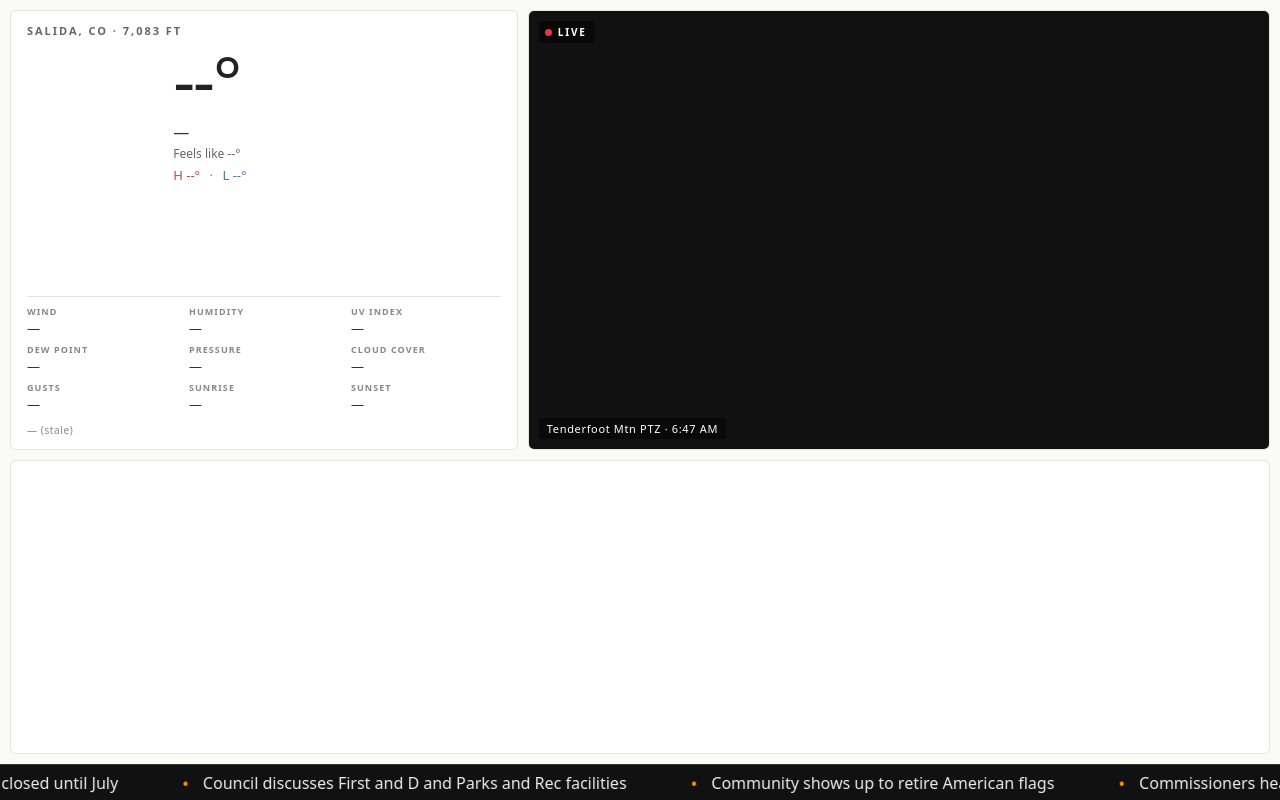
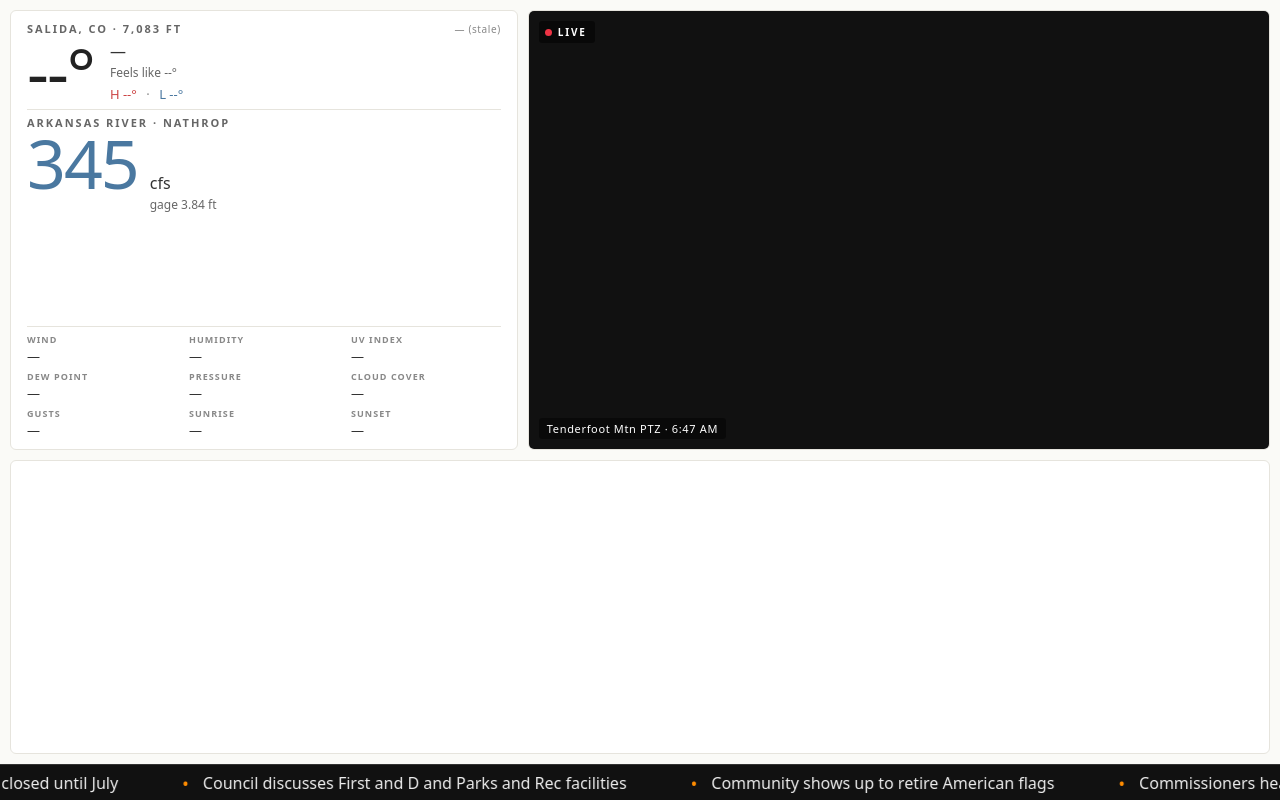
Before and after one commit to conspiculus/kitchendash, a plain HTML site: page index.html in a window 1280 px wide. Drawn offline with Linux system fonts and the light colour scheme; no server answers.

Commit message:
Add Arkansas River flow to current-conditions panel
Discharge from USGS 07091200 (near Nathrop) shown as the hero number at
the same 68px size as the temperature, in the cool 'water' blue, with cfs
and gage height beside it. Fetches the same-origin riverflow.json mirror
every 15 min, keeps last-good on failure.

To fit the second hero number on the 1024x600 target: dropped the now-
redundant current-weather icon, moved the condition/feels/hi-lo text beside
the temperature, and moved the 'Updated' stamp onto the header row. Seeded
riverflow.json with the first live reading so Pages shows data immediately.

Co-Authored-By: Claude Opus 4.8 (1M context) <noreply@anthropic.com>

```diff
--- a/app.js
+++ b/app.js
@@ -44,6 +44,13 @@
     `&timezone=${encodeURIComponent(TZ)}&forecast_days=10`;
   const WX_INTERVAL_MS = 15 * 60 * 1000;
   const WX_RETRY_MS = 60 * 1000;
+
+  // Arkansas River near Nathrop (USGS 07091200). riverflow.json is mirrored
+  // into the repo by the "Update river flow" GH Action every 30 min; the gauge
+  // itself reports every 15 min, so refetch the same-origin mirror on that beat.
+  const RIVER_PATH = 'riverflow.json';
+  const RIVER_INTERVAL_MS = 15 * 60 * 1000;
+  const RIVER_RETRY_MS = 60 * 1000;
 
   const RSS_PATH = 'headlines.xml';
   // headlines.xml is regenerated every 3h by the GH Action; refetching the
@@ -111,13 +118,13 @@
   const el = {
     temp: $('temp'), cond: $('cond'), feels: $('feels'),
     hi: $('hi'), lo: $('lo'),
-    nowIcon: $('now-icon'),
     wind: $('wind'), humidity: $('humidity'), uv: $('uv'),
     dew: $('dew'), pressure: $('pressure'), cloud: $('cloud'),
     gusts: $('gusts'), sunrise: $('sunrise'), sunset: $('sunset'),
     stamp: $('wx-stamp'),
     cam: $('cam'), camTime: $('cam-time'), camStale: $('cam-stale'),
     days: $('days'),
+    riverFlow: $('river-flow'), riverGage: $('river-gage'),
   };
 
   /* ── Helpers ─────────────────────────────────────────────────────── */
@@ -331,7 +338,6 @@
     const lo = d.temperature_2m_min ? d.temperature_2m_min[0] : null;
     el.hi.textContent = fmtTemp(hi);
     el.lo.textContent = fmtTemp(lo);
-    el.nowIcon.innerHTML = today.icon;
 
     const wd = compass(c.wind_direction_10m);
     el.wind.textContent = (c.wind_speed_10m == null)
@@ -401,6 +407,38 @@
     el.days.replaceChildren(frag);
   }
 
+  /* ── River flow ──────────────────────────────────────────────────── */
+  let riverRetryHandle = null;
+
+  async function fetchRiver() {
+    if (riverRetryHandle) { clearTimeout(riverRetryHandle); riverRetryHandle = null; }
+    try {
+      // Cache-bust: GitHub Pages serves the mirror with a long cache TTL.
+      const res = await fetch(`${RIVER_PATH}?t=${Date.now()}`, { cache: 'no-store' });
+      if (!res.ok) throw new Error(`HTTP ${res.status}`);
+      const data = await res.json();
+      renderRiver(data);
+    } catch (err) {
+      // Keep last-good on screen; the workflow may not have committed
+      // riverflow.json yet (404) or the fetch transiently failed.
+      console.warn('river fetch failed', err);
+      riverRetryHandle = setTimeout(fetchRiver, RIVER_RETRY_MS);
+    }
+  }
+
+  function renderRiver(data) {
+    const p = (data && data.parameters) || {};
+    const flow = p['00060'];   // discharge, ft³/s
+    const gage = p['00065'];   // gage height, ft
+    if (flow && flow.value != null) {
+      const n = Math.round(parseFloat(flow.value));
+      el.riverFlow.textContent = Number.isNaN(n) ? '—' : n.toLocaleString('en-US');
+    }
+    if (gage && gage.value != null) {
+      el.riverGage.textContent = gage.value;   // server already sends e.g. "3.84"
+    }
+  }
+
   /* ── News ticker ─────────────────────────────────────────────────── */
   const escapeHtml = (s) => s.replace(/[&<>"']/g, (c) => ({
     '&': '&amp;', '<': '&lt;', '>': '&gt;', '"': '&quot;', "'": '&#39;'
@@ -454,17 +492,20 @@
   startCam();
   camTick();
   fetchWeather();
+  fetchRiver();
   loadHeadlines();
   tickerNightTick();
 
   setInterval(camTick, 5_000);
   setInterval(fetchWeather, WX_INTERVAL_MS);
+  setInterval(fetchRiver, RIVER_INTERVAL_MS);
   setInterval(loadHeadlines, RSS_INTERVAL_MS);
   setInterval(tickerNightTick, TICKER_NIGHT_CHECK_MS);
 
   document.addEventListener('visibilitychange', () => {
     if (document.hidden) return;
     fetchWeather();
+    fetchRiver();
     loadHeadlines();
     // After a long sleep the stream often won't resume on its own.
     if (el.cam.paused) el.cam.play().catch(() => {});
--- a/index.html
+++ b/index.html
@@ -12,7 +12,10 @@
   <main class="grid">
 
     <section class="panel current" aria-label="Current conditions">
-      <header class="loc">SALIDA, CO &middot; 7,083 FT</header>
+      <header class="loc">
+        <span>SALIDA, CO &middot; 7,083 FT</span>
+        <span class="stamp" id="wx-stamp">&mdash;</span>
+      </header>
 
       <div class="now">
         <div class="now-left">
@@ -27,7 +30,17 @@
             </div>
           </div>
         </div>
-        <div class="now-icon" id="now-icon" aria-hidden="true"></div>
+      </div>
+
+      <div class="river" aria-label="Arkansas River flow">
+        <header class="river-head">ARKANSAS RIVER &middot; NATHROP</header>
+        <div class="river-now">
+          <span class="river-flow" id="river-flow">&mdash;</span>
+          <span class="river-side">
+            <span class="river-unit">cfs</span>
+            <span class="river-gage">gage <span id="river-gage">&mdash;</span> ft</span>
+          </span>
+        </div>
       </div>
 
       <dl class="metrics">
@@ -41,8 +54,6 @@
         <div class="m"><dt>Sunrise</dt><dd id="sunrise">&mdash;</dd></div>
         <div class="m"><dt>Sunset</dt><dd id="sunset">&mdash;</dd></div>
       </dl>
-
-      <footer class="stamp" id="wx-stamp">&mdash;</footer>
     </section>
 
     <section class="panel cam" aria-label="Tenderfoot Mountain webcam">
--- /dev/null
+++ b/riverflow.json
@@ -0,0 +1,18 @@
+{
+  "site_id": "USGS-07091200",
+  "site_name": "Arkansas River near Nathrop, CO",
+  "parameters": {
+    "00060": {
+      "value": "345",
+      "unit": "ft^3/s",
+      "time": "2026-06-17T11:45:00+00:00",
+      "approval": "Provisional"
+    },
+    "00065": {
+      "value": "3.84",
+      "unit": "ft",
+      "time": "2026-06-17T11:45:00+00:00",
+      "approval": "Provisional"
+    }
+  }
+}
--- a/styles.css
+++ b/styles.css
@@ -51,10 +51,10 @@ html, body {
 /* ── Current conditions ─────────────────────────── */
 .current {
   grid-area: current;
-  padding: 12px 16px;
+  padding: 10px 16px;
   display: flex;
   flex-direction: column;
-  gap: 10px;
+  gap: 4px;
   min-height: 0;
 }
 
@@ -63,17 +63,24 @@ html, body {
   letter-spacing: 0.18em;
   color: var(--mute);
   font-weight: 600;
+  display: flex;
+  align-items: baseline;
+  justify-content: space-between;
+  gap: 8px;
 }
 
 .now {
   display: flex;
   align-items: center;
-  justify-content: center;
+  justify-content: flex-start;
   gap: 20px;
   flex: 0 0 auto;
 }
 
-.now-left { display: flex; flex-direction: column; gap: 4px; min-width: 0; }
+/* temp on the left, condition/feels/hi-lo stacked to its right (the space
+   the removed weather icon vacated). Keeps the "now" block one line tall so
+   the metrics grid fits on the 1024×600 panel. */
+.now-left { display: flex; flex-direction: row; align-items: flex-end; gap: 16px; min-width: 0; }
 
 .temp {
   font-size: 68px;
@@ -87,7 +94,7 @@ html, body {
   display: flex;
   flex-direction: column;
   gap: 2px;
-  margin-top: 4px;
+  padding-bottom: 2px;
 }
 
 .cond {
@@ -110,29 +117,62 @@ html, body {
 .lo { color: var(--lo); font-weight: 500; }
 .hilo .sep { color: var(--mute-2); margin: 0 6px; }
 
-.now-icon {
-  width: 88px;
-  height: 88px;
-  flex: 0 0 auto;
+/* ── Arkansas River flow ────────────────────────── */
+.river {
   display: flex;
-  align-items: center;
-  justify-content: center;
+  flex-direction: column;
+  gap: 1px;
+  padding-top: 5px;
+  border-top: 1px solid var(--line);
+}
+
+.river-head {
+  font-size: 11px;
+  letter-spacing: 0.18em;
+  color: var(--mute);
+  font-weight: 600;
+}
+
+.river-now {
+  display: flex;
+  align-items: baseline;
+  gap: 12px;
+}
+
+/* Match .temp exactly (same size/weight), recolored to the cool "water" blue. */
+.river-flow {
+  font-size: 68px;
+  font-weight: 200;
+  line-height: 0.95;
+  letter-spacing: -2px;
+  color: var(--lo);
+  font-variant-numeric: tabular-nums;
+}
+
+.river-side {
+  display: flex;
+  flex-direction: column;
+  gap: 2px;
+}
+
+.river-unit {
+  font-size: 16px;
   color: var(--ink-2);
 }
 
-.now-icon svg {
-  width: 100%;
-  height: 100%;
-  stroke-width: 1.3;
+.river-gage {
+  font-size: 12px;
+  color: var(--mute);
+  font-variant-numeric: tabular-nums;
 }
 
 .metrics {
   margin-top: auto;
-  padding-top: 8px;
+  padding-top: 6px;
   display: grid;
   grid-template-columns: repeat(3, 1fr);
   grid-auto-rows: auto;
-  gap: 6px 12px;
+  gap: 5px 12px;
   border-top: 1px solid var(--line);
 }
 
@@ -159,6 +199,8 @@ html, body {
   font-size: 10px;
   color: var(--mute-2);
   letter-spacing: 0.06em;
+  font-weight: 400;
+  white-space: nowrap;
 }
 
 /* ── Webcam ──────────────────────────────────── */
```
